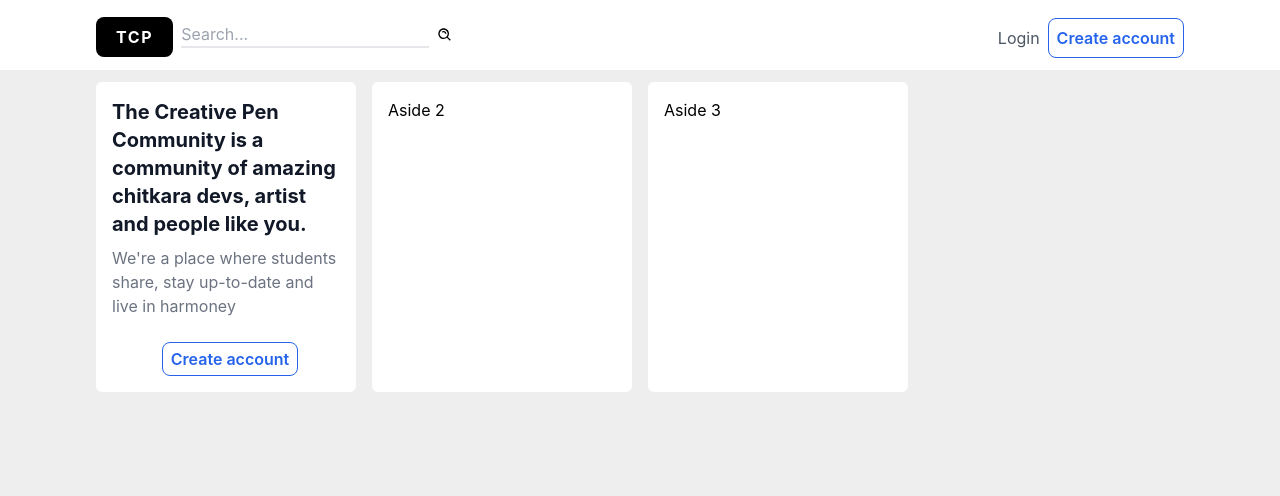
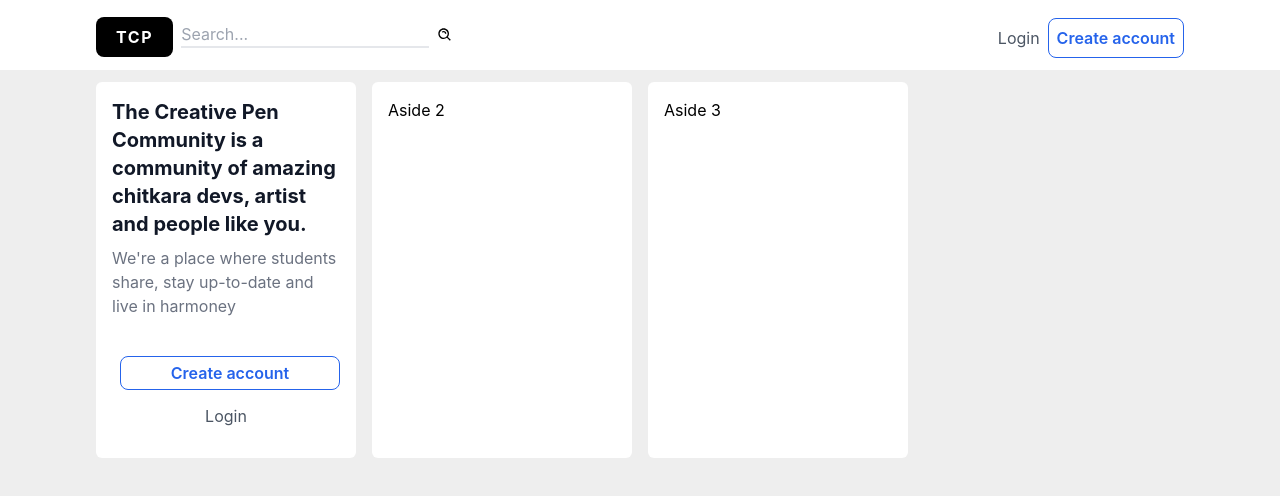
Before and after one commit to KushagraRajSingh18/Blogging_Site_frontend, a React (Create React App) app: page / in a window 1280 px wide. Shown: the top 496 px of the page. Built offline with nearby package versions, Linux system fonts and the light colour scheme.

Commit message:
refactored-asideLeft

```diff
--- a/src/componencts/asides/AsideLeft.js
+++ b/src/componencts/asides/AsideLeft.js
@@ -1,21 +1,15 @@
 import React from "react";
 
-import ButtonPrimary from "../UI/button/ButtonPrimary";
+import Card from "../UI/Card";
+import NewUser from "./NewUser";
 
 const AsideLeft = () => {
   return (
-    <>
-      <h2 className="text-gray-900 font-bold text-xl leading-7">
-        The Creative Pen Community is a community of amazing chitkara devs,
-        artist and people like you.
-      </h2>
-      <p className="text-gray-500 my-2 leading-6">
-        We're a place where students share, stay up-to-date and live in harmoney
-      </p>
-      <div className="text-center mt-6">
-        <ButtonPrimary>Create account</ButtonPrimary>
-      </div>
-    </>
+    <div>
+      <Card bg="white">
+        <NewUser />
+      </Card>
+    </div>
   );
 };
 
--- /dev/null
+++ b/src/componencts/asides/NewUser.js
@@ -0,0 +1,24 @@
+import React from "react";
+
+import ButtonPrimary from "../UI/button/ButtonPrimary";
+import ButtonSecondary from "../UI/button/ButtonSecondary";
+
+const NewUser = () => {
+  return (
+    <>
+      <h2 className="text-gray-900 font-bold text-xl leading-7">
+        The Creative Pen Community is a community of amazing chitkara devs,
+        artist and people like you.
+      </h2>
+      <p className="text-gray-500 my-2 leading-6">
+        We're a place where students share, stay up-to-date and live in harmoney
+      </p>
+      <div className="flex flex-col mt-6 justify-evenly h-[100px]">
+        <ButtonPrimary>Create account</ButtonPrimary>
+        <ButtonSecondary>Login</ButtonSecondary>
+      </div>
+    </>
+  );
+};
+
+export default NewUser;
--- a/src/pages/HomePage.js
+++ b/src/pages/HomePage.js
@@ -7,9 +7,7 @@ const HomePage = () => {
     <>
       <Navbar />
       <div className="w-[85%] m-auto grid grid-cols-4 gap-4 mt-3">
-        <Card bg="white">
-          <AsideLeft />
-        </Card>
+        <AsideLeft />
         <Card bg="white" colSpan="2">
           Aside 2
         </Card>
```
